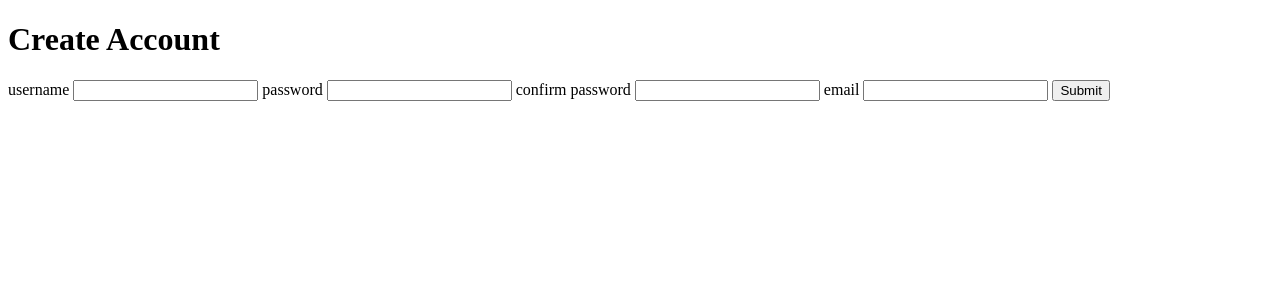
After one commit to ShinJJang/newspaper, a Django app: page /signup/ in a window 1280 px wide. The commit adds this page. Shown: the top 300 px of the page. Run offline with Django 3.2, Linux system fonts and the light colour scheme.

Commit message:
Add dummy sign up page

```diff
--- a/news/views.py
+++ b/news/views.py
@@ -1,4 +1,13 @@
-from django.shortcuts import render
+from django.shortcuts import render, redirect
+
 
 def index(request):
     return render(request, "index.html")
+
+
+def signup(request):
+    return render(request, "signup.html")
+
+
+def signup_submit(request):
+    return redirect("index")
--- a/newspaper/urls.py
+++ b/newspaper/urls.py
@@ -6,7 +6,14 @@ urlpatterns = patterns('',
     # url(r'^$', 'newspaper.views.home', name='home'),
     # url(r'^blog/', include('blog.urls')),
 
-    url(r'^admin/', include(admin.site.urls)),
-    url(r'^$', 'news.views.index', name='index'),
-    url(r'^login/$', 'django.contrib.auth.views.login', {'template_name': 'login.html'}, name='login'),
+    url(r'^admin/',         include(admin.site.urls)),
+    url(r'^$',              'news.views.index', name='index'),
+    url(r'^login/$',        'django.contrib.auth.views.login', {'template_name': 'login.html'}, name='login'),
+    url(r'^signup/$',       'news.views.signup', name='signup'),
+    url(r'^signup/submit$',       'news.views.signup_submit', name='signup_submit'),
+    # logout
+    # newest
+    # submit thread
+    # read thread
+    # edit profile
 )
--- a/templates/index.html
+++ b/templates/index.html
@@ -2,5 +2,6 @@
 
 <h1>News Header!</h1>
 <a href="{% url 'login' %}">Login</a>
+<a href="{% url 'signup' %}">Signup</a>
 
 {% include 'footer.html' %}
--- a/templates/login.html
+++ b/templates/login.html
@@ -1,5 +1,5 @@
 {% include 'header.html' %}
-
+<h1>Login</h1>
 <div>
     <form method="post" action="{% url 'login' %}">
         {% csrf_token %}
--- /dev/null
+++ b/templates/signup.html
@@ -0,0 +1,22 @@
+{% include 'header.html' %}
+<h1>Create Account</h1>
+<div>
+    <form method="post" action="{% url 'signup_submit' %}">
+        {% csrf_token %}
+        <label for="username">username</label>
+        <input type="text" id="username" name="username">
+
+        <label for="password">password</label>
+        <input type="password" id="password" name="password">
+
+        <label for="confirm_password">confirm password</label>
+        <input type="password" id="confirm_password" name="confirm_password">
+
+        <label for="email">email</label>
+        <input type="email" id="email" name="email">
+
+        <input type="submit" value="Submit">
+    </form>
+</div>
+
+{% include 'footer.html' %}
```
